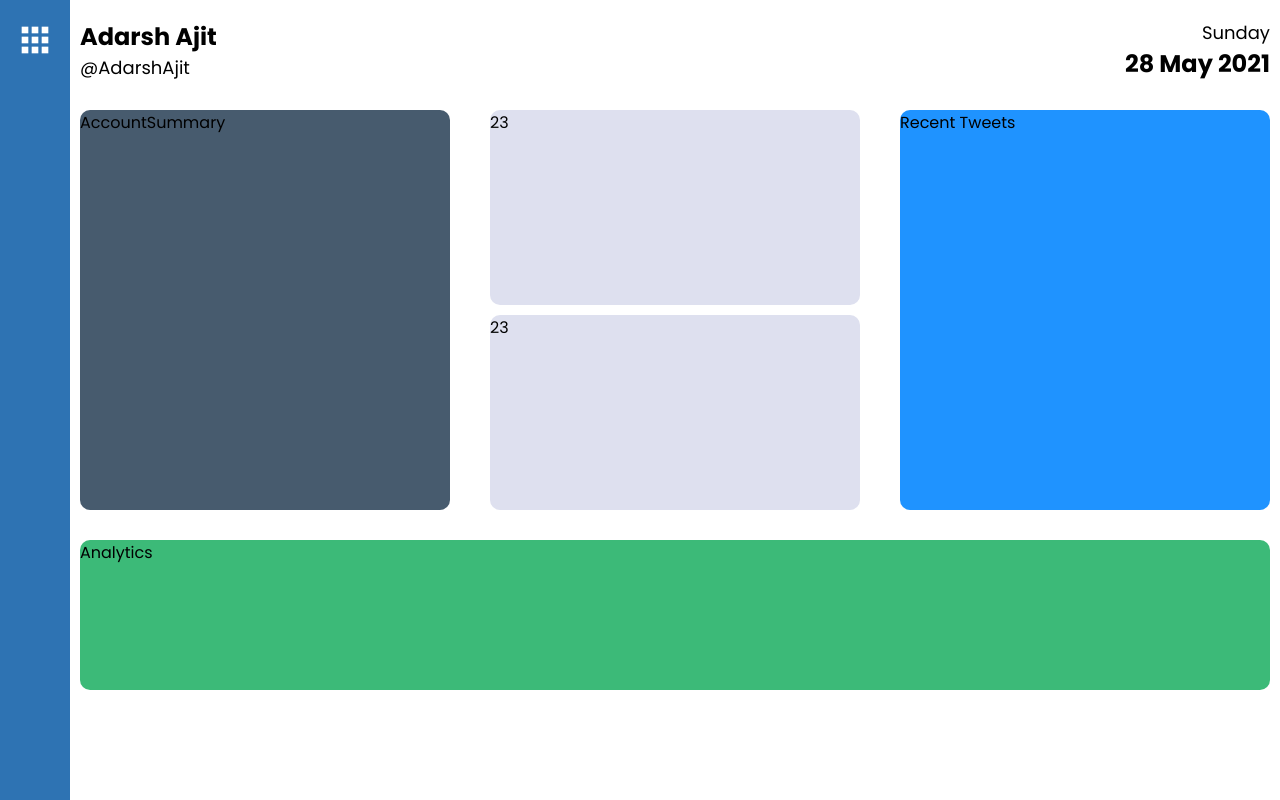
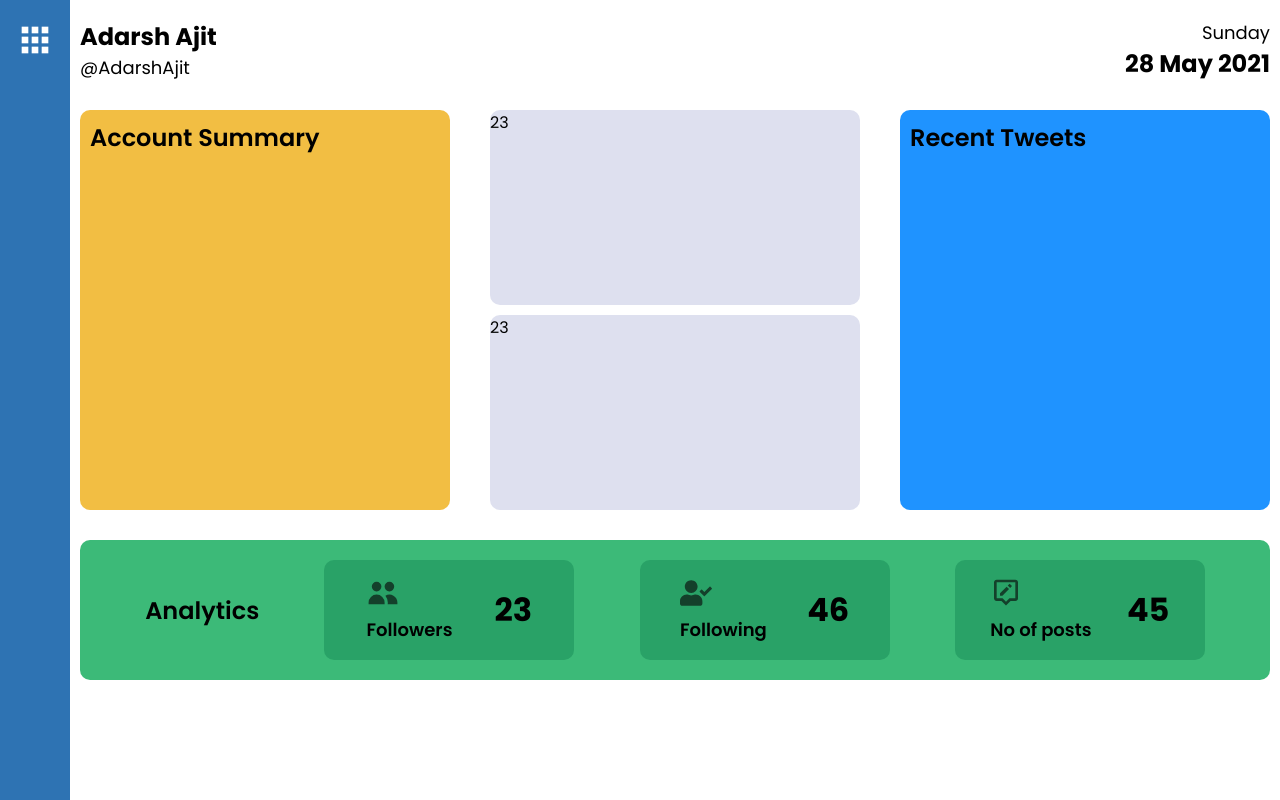
Before and after one commit to adarshajit/Depression-Recognizer-for-Twitter, a React (Create React App) app in the folder frontend/: page /user in a window 1280 px wide. Built offline with nearby package versions, Linux system fonts and the light colour scheme.

Commit message:
analytics section completed

```diff
--- a/frontend/src/pages/Dashboard/UserInfo/UserElements.js
+++ b/frontend/src/pages/Dashboard/UserInfo/UserElements.js
@@ -8,15 +8,29 @@ export const GridContainer = styled.div`
 `;
 
 export const AccountSummary = styled.div`
-  background-color: #475b6e;
+  background-color: #f2be43;
+  border-radius: 10px;
   height: 400px;
-  border-radius: 10px;
+
+  @media screen and (min-width: 1500px) {
+    height: 650px;
+  }
+`;
+
+export const P = styled.p`
+  font-size: 24px;
+  font-weight: 600;
+  color: #000;
+  margin: 10px 0 0 10px;
 `;
 
 export const Data = styled.div`
   border-radius: 10px;
   display: grid;
   grid-template-rows: 1fr 1fr;
+  @media screen and (min-width: 1500px) {
+    height: 650px;
+  }
 `;
 
 export const Number = styled.div`
@@ -28,12 +42,20 @@ export const Number = styled.div`
   @media screen and (max-width: 768px) {
     height: 140px;
   }
+
+  @media screen and (min-width: 1500px) {
+    height: 320px;
+  }
 `;
 
 export const RecentTweets = styled.div`
   background-color: #1f93ff;
   height: 400px;
   border-radius: 10px;
+
+  @media screen and (min-width: 1500px) {
+    height: 650px;
+  }
 `;
 
 export const OtherData = styled.div`
@@ -41,9 +63,62 @@ export const OtherData = styled.div`
   margin: 10px;
   grid-column: 1/4;
   border-radius: 10px;
-  height: 150px;
+  max-height: 800px;
+  padding: 20px 0 20px 0;
+
+  @media screen and (min-width: 1500px) {
+    height: 500px;
+    flex-direction: row;
+    padding: 80px 0 20px 0;
+  }
+`;
+
+export const P2 = styled.p`
+  font-size: 24px;
+  font-weight: 600;
+  color: #000;
+  display: flex;
+  align-self: center;
+`;
+
+export const Box = styled.div`
+  width: 250px;
+  height: 100px;
+  display: grid;
+  place-items: center;
+  background-color: #29a267;
+  border-radius: 10px;
 
   @media screen and (max-width: 768px) {
-    height: 400px;
+    width: 350px;
+    height: 130px;
+    margin: 40px 0 20px 0;
+    align-self: center;
   }
 `;
+
+export const OtherWrapper = styled.div`
+  display: flex;
+  flex-direction: row;
+  justify-content: space-evenly;
+  align-self: center;
+
+  @media screen and (max-width: 768px) {
+    flex-direction: column;
+  }
+`;
+
+export const BoxWrapper = styled.div`
+  display: flex;
+  width: 250px;
+  height: 100px;
+  flex-direction: row;
+  justify-content: space-evenly;
+  align-items: center;
+`;
+
+export const Sub = styled.p`
+  font-size: 18px;
+  font-weight: 600;
+  align-self: center;
+`;
--- a/frontend/src/pages/Dashboard/UserInfo/index.js
+++ b/frontend/src/pages/Dashboard/UserInfo/index.js
@@ -3,24 +3,87 @@ import React from "react";
 import {
   GridContainer,
   AccountSummary,
+  P,
   RecentTweets,
   Data,
   OtherData,
   Number,
+  Box,
+  P2,
+  OtherWrapper,
+  BoxWrapper,
+  Sub,
 } from "./UserElements";
+
+import * as HiIcons from "react-icons/hi";
+import * as FaIcons from "react-icons/fa";
+import * as BiIcons from "react-icons/bi";
+import { IconContext } from "react-icons/lib";
 
 const UserInfo = () => {
   return (
     <>
+      <IconContext.Provider value={{ fill: "#fff" }}>
         <GridContainer>
-        <AccountSummary>AccountSummary</AccountSummary>
+          <AccountSummary>
+            <P>Account Summary</P>
+          </AccountSummary>
           <Data>
             <Number>23</Number>
             <Number>23</Number>
           </Data>
-        <RecentTweets>Recent Tweets</RecentTweets>
+          <RecentTweets>
+            <P>Recent Tweets</P>
+          </RecentTweets>
         </GridContainer>
-      <OtherData>Analytics</OtherData>
+        <OtherData>
+          <OtherWrapper>
+            <P2>Analytics</P2>
+            <Box>
+              <BoxWrapper>
+                <div>
+                  <HiIcons.HiUsers
+                    style={{
+                      fill: "#14402b",
+                      fontSize: "32px",
+                    }}
+                  />
+                  <Sub>Followers</Sub>
+                </div>
+                <div>
+                  <h1>23</h1>
+                </div>
+              </BoxWrapper>
+            </Box>
+            <Box>
+              <BoxWrapper>
+                <div>
+                  <FaIcons.FaUserCheck
+                    style={{ fill: "#14402b", fontSize: "32px" }}
+                  />
+                  <Sub>Following</Sub>
+                </div>
+                <div>
+                  <h1>46</h1>
+                </div>
+              </BoxWrapper>
+            </Box>
+            <Box>
+              <BoxWrapper>
+                <div>
+                  <BiIcons.BiMessageAltEdit
+                    style={{ fill: "#14402b", fontSize: "32px" }}
+                  />
+                  <Sub>No of posts</Sub>
+                </div>
+                <div>
+                  <h1>45</h1>
+                </div>
+              </BoxWrapper>
+            </Box>
+          </OtherWrapper>
+        </OtherData>
+      </IconContext.Provider>
     </>
   );
 };
--- a/frontend/src/pages/Dashboard/dashboardElements.js
+++ b/frontend/src/pages/Dashboard/dashboardElements.js
@@ -3,6 +3,7 @@ import styled from "styled-components";
 export const MainContainer = styled.div`
   display: flex;
   flex-direction: row;
+  height: 100vh;
 
   @media screen and (max-width: 768px) {
     flex-direction: column;
@@ -13,6 +14,7 @@ export const Container = styled.div`
   display: flex;
   flex-direction: column;
   width: 100%;
+  height: 100vh;
 `;
 
 export const TopWrapper = styled.div`
```
Lines whose indentation alone changed are shown as unchanged.
